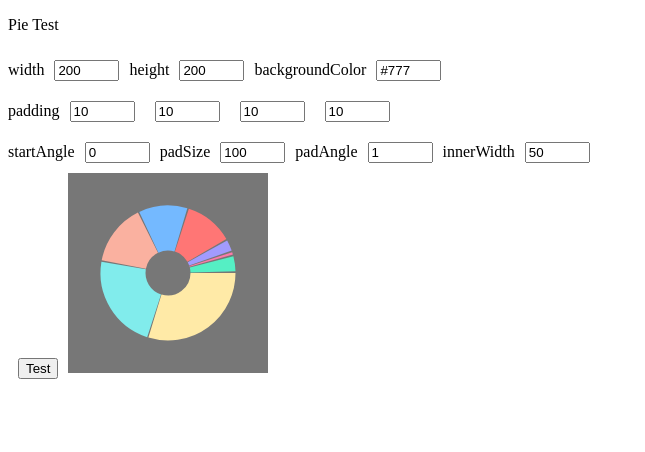
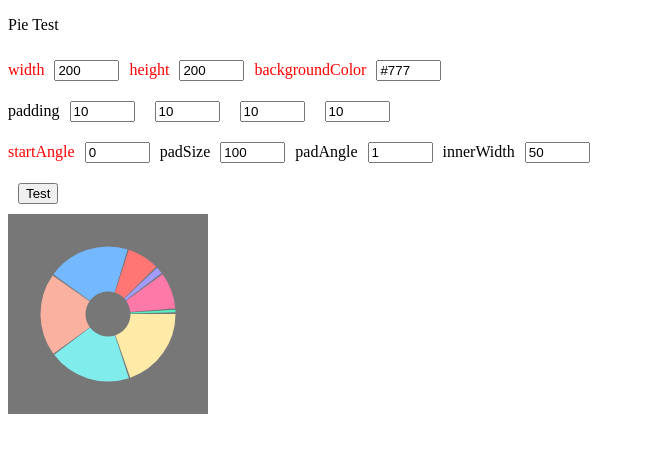
Before and after one commit to sdh20282/jetty-chart, a React (Create React App) app: page / in a window 1280 px wide. Shown: the top 452 px of the page, without its empty margins (0-645 px from the left). Built offline with nearby package versions, Linux system fonts and the light colour scheme.

Commit message:
Feat : 파이 차트 개발
- 입력 값 비교 및 퍼센트 분배
- padAngle을 낮춰도 최소 크기 유지

```diff
--- a/src/App.jsx
+++ b/src/App.jsx
@@ -1,44 +1,39 @@
-import { VerticalBar } from "./jetty-chart/src";
 import { Pie } from "./jetty-chart/src/pies/pie/Pie";
 
 const data = [
   {
-    value: 0.3,
+    value: 0.2,
     label: "test1",
   },
   {
-    value: 0.23,
+    value: 0.2,
     label: "test2",
   },
   {
-    value: 0.15,
+    value: 0.2,
     label: "test3",
   },
   {
-    value: 0.12,
+    value: 0.2,
     label: "test4",
   },
   {
-    value: 0.12,
+    value: 0.08,
     label: "test5",
   },
   {
-    value: 0.03,
+    value: 0.02,
+    label: "test5",
+  },
+  {
+    value: 0.09,
     label: "test5",
   },
   {
     value: 0.01,
     label: "test5",
   },
-  {
-    value: 0.04,
-    label: "test5",
-  },
 ];
-
-const MyVerticalBar = ({ data }) => {
-  return <VerticalBar data={data} width="400" height="300" backgroundColor="#c4c4c4" />;
-};
 
 const MyPie = ({ data }) => {
   return <Pie data={data} width="400" height="300" backgroundColor="#c4c4c4" />;
--- a/src/jetty-chart/src/pies/pie/Pie.js
+++ b/src/jetty-chart/src/pies/pie/Pie.js
@@ -1,5 +1,5 @@
 import PaintPie from "./PaintPie";
-import { useState, useEffect } from "react";
+import { useState } from "react";
 import TestFile from "./testFile/TestFile";
 
 const Pie = ({
@@ -22,6 +22,16 @@ const Pie = ({
   const [newGeneralSettings, setNewGeneralSettings] = useState(generalSettings);
   const [newPieSettings, setNewPieSettings] = useState(pieSettings);
 
+  const calcData = () => {
+    let sum = 0;
+    for (let i = 0; i < data.length; i++) {
+      sum += data[i].value;
+    }
+    return data.map((item) => {
+      return { ...item, value: (item.value = item.value / sum) };
+    });
+  };
+
   return (
     <div>
       <TestFile
@@ -30,7 +40,11 @@ const Pie = ({
         changeNewGeneralSettings={setNewGeneralSettings}
         changeNewPieSettings={setNewPieSettings}
       />
-      <PaintPie data={data} generalSettings={newGeneralSettings} pieSettings={newPieSettings} />
+      <PaintPie
+        data={calcData(data)}
+        generalSettings={newGeneralSettings}
+        pieSettings={newPieSettings}
+      />
     </div>
   );
 };
--- a/src/jetty-chart/src/pies/pie/PiePiece.js
+++ b/src/jetty-chart/src/pies/pie/PiePiece.js
@@ -14,6 +14,8 @@ const PiePiece = ({
 }) => {
   const targetRad = 2 * Math.PI * value;
   const targetRestRad = 2 * Math.PI * (1 - value);
+  console.log("HI");
+  console.log(targetRad, targetRestRad);
   return (
     <path
       d={`M ${startX} ${startY} A 1 1 0 ${isLargeArcFlag} 1 ${endX} ${endY} L 0 0`}
@@ -21,7 +23,8 @@ const PiePiece = ({
       stroke={pieSettings.color[index]}
       strokeWidth={checkRangeStrokeWidth(pieSettings.innerWidth)}
       strokeDasharray={`${targetRad} ${targetRestRad}`}
-      strokeDashoffset={checkRangePadAngle(0.025 * pieSettings.padAngle)}
+      strokeDashoffset={checkRangePadAngle(0.025 * pieSettings.padAngle, value)}
+      // strokeDashoffset={0.025}
     ></path>
   );
 };
--- a/src/jetty-chart/src/pies/pie/testFile/TestFile.js
+++ b/src/jetty-chart/src/pies/pie/testFile/TestFile.js
@@ -31,7 +31,7 @@ const Test = ({ generalSettings, pieSettings, changeNewGeneralSettings, changeNe
       <p>Pie Test</p>
       <div>
         <div>
-          <label>width</label>
+          <label style={{ color: "red" }}>width</label>
           <input
             size={5}
             style={{ margin: "10px" }}
@@ -39,7 +39,7 @@ const Test = ({ generalSettings, pieSettings, changeNewGeneralSettings, changeNe
             value={width}
             onChange={(e) => setWidth(e.target.value)}
           />
-          <label>height</label>
+          <label style={{ color: "red" }}>height</label>
           <input
             size={5}
             style={{ margin: "10px" }}
@@ -47,7 +47,7 @@ const Test = ({ generalSettings, pieSettings, changeNewGeneralSettings, changeNe
             value={height}
             onChange={(e) => setHeight(e.target.value)}
           />
-          <label>backgroundColor</label>
+          <label style={{ color: "red" }}>backgroundColor</label>
           <input
             size={5}
             style={{ margin: "10px" }}
@@ -88,7 +88,7 @@ const Test = ({ generalSettings, pieSettings, changeNewGeneralSettings, changeNe
           />
         </div>
         <div>
-          <label>startAngle</label>
+          <label style={{ color: "red" }}>startAngle</label>
           <input
             size={5}
             style={{ margin: "10px" }}
@@ -122,9 +122,11 @@ const Test = ({ generalSettings, pieSettings, changeNewGeneralSettings, changeNe
           />
         </div>
       </div>
-      <button style={{ margin: "10px" }} onClick={() => setTestToggle(!testToggle)}>
-        Test
-      </button>
+      <div>
+        <button style={{ margin: "10px" }} onClick={() => setTestToggle(!testToggle)}>
+          Test
+        </button>
+      </div>
     </>
   );
 };
--- a/src/jetty-chart/src/pies/utils/checkValue.js
+++ b/src/jetty-chart/src/pies/utils/checkValue.js
@@ -1,5 +1,7 @@
 export const checkRangeStrokeWidth = (innerWidth) =>
   innerWidth >= 100 ? 1 / 50 : innerWidth <= 0 ? 100 / 50 : (100 - innerWidth) / 50;
-export const checkRangePadAngle = (padAngle) => (padAngle < 0 ? 0 : padAngle);
-export const checkRangePadSize = (padSize) => (padSize > 100 ? 100 : padSize < 1 ? 1 : padSize);
+export const checkRangePadAngle = (padAngle, value) =>
+  padAngle > value * 5 ? value * 5 : padAngle;
+export const checkRangePadSize = (padSize, isLargeArcFlag) =>
+  padSize > 100 ? 100 : padSize < 1 ? 1 : padSize;
 export const checkRangeValue = (value) => (value < 0.001 ? 0.001 : value);
```
